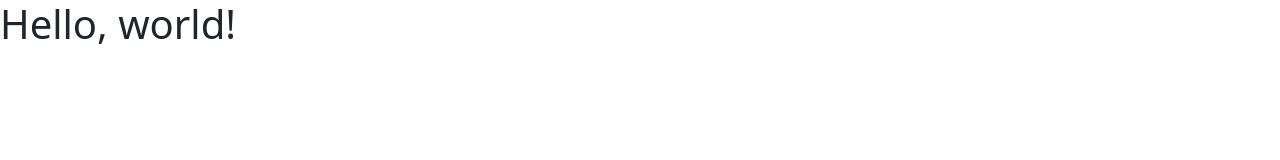
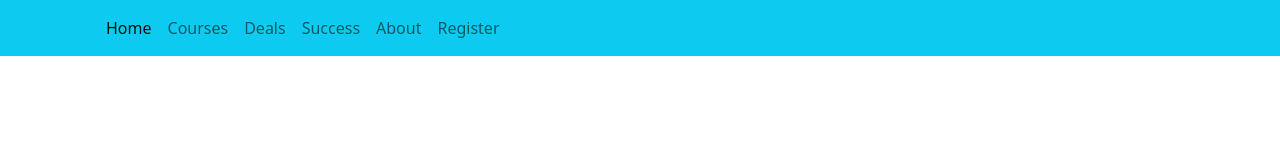
Before and after one commit to Anando3/Edteach-website-0, a plain HTML site: page index.html in a window 1280 px wide. Drawn offline with nearby package versions, Linux system fonts and the light colour scheme.

Commit message:
first commit

```diff
--- a/index.html
+++ b/index.html
@@ -10,7 +10,53 @@
 </head>
 
 <body>
-    <h1>Hello, world!</h1>
+    <!-- Header start -->
+    <header class="">
+        <nav class="navbar navbar-expand-lg bg-info">
+            <div class="container">
+                <a class="navbar-brand" href="#"><img src="" alt=""></a>
+                <button class="navbar-toggler" type="button" data-bs-toggle="collapse" data-bs-target="#navbarNav"
+                    aria-controls="navbarNav" aria-expanded="false" aria-label="Toggle navigation">
+                    <span class="navbar-toggler-icon"></span>
+                </button>
+                <div class="collapse navbar-collapse" id="navbarNav">
+                    <ul class="navbar-nav">
+                        <li class="nav-item">
+                            <a class="nav-link active" aria-current="page" href="#">Home</a>
+                        </li>
+                        <li class="nav-item">
+                            <a class="nav-link" href="#">Courses</a>
+                        </li>
+                        <li class="nav-item">
+                            <a class="nav-link" href="#">Deals</a>
+                        </li>
+                        <li class="nav-item">
+                            <a class="nav-link" href="#">Success</a>
+                        </li>
+                        <li class="nav-item">
+                            <a class="nav-link" href="#">About</a>
+                        </li>
+                        <li class="nav-item">
+                            <a class="nav-link" href="#">Register</a>
+                        </li>
+                    </ul>
+                </div>
+            </div>
+        </nav>
+    </header>
+    <!-- Header end -->
+
+    <!-- slider start -->
+
+
+
+    <!-- slider end -->
+
+
+
+
+
+
     <script src="https://cdn.jsdelivr.net/npm/bootstrap@5.2.0/dist/js/bootstrap.bundle.min.js"
         integrity="sha384-A3rJD856KowSb7dwlZdYEkO39Gagi7vIsF0jrRAoQmDKKtQBHUuLZ9AsSv4jD4Xa"
         crossorigin="anonymous"></script>
```
Also changed, not shown: images/logo-1.png (added).
